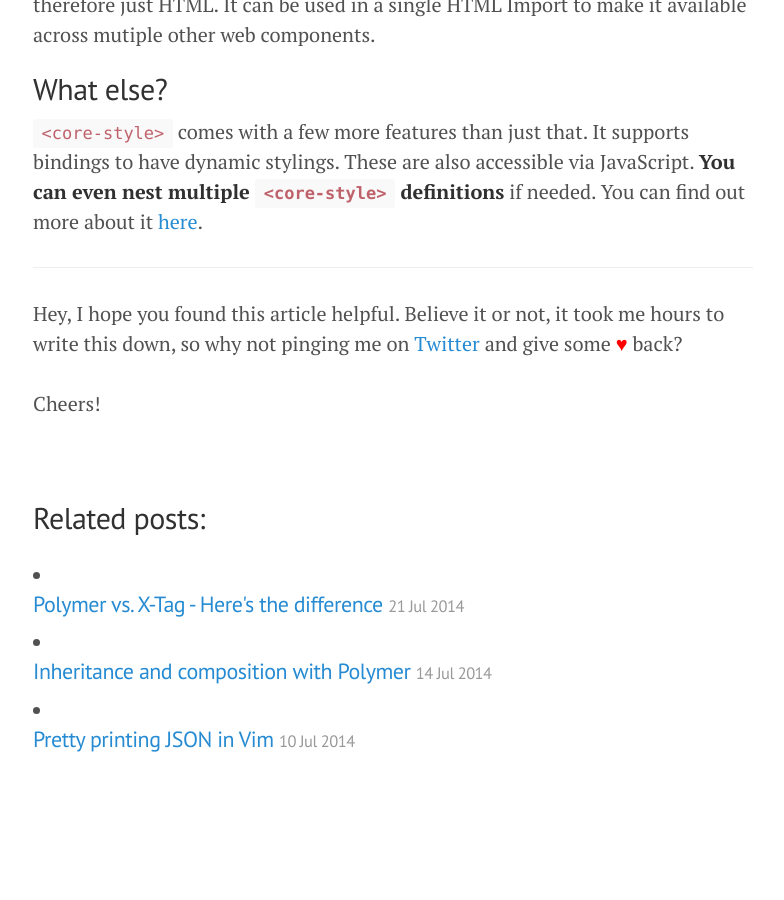
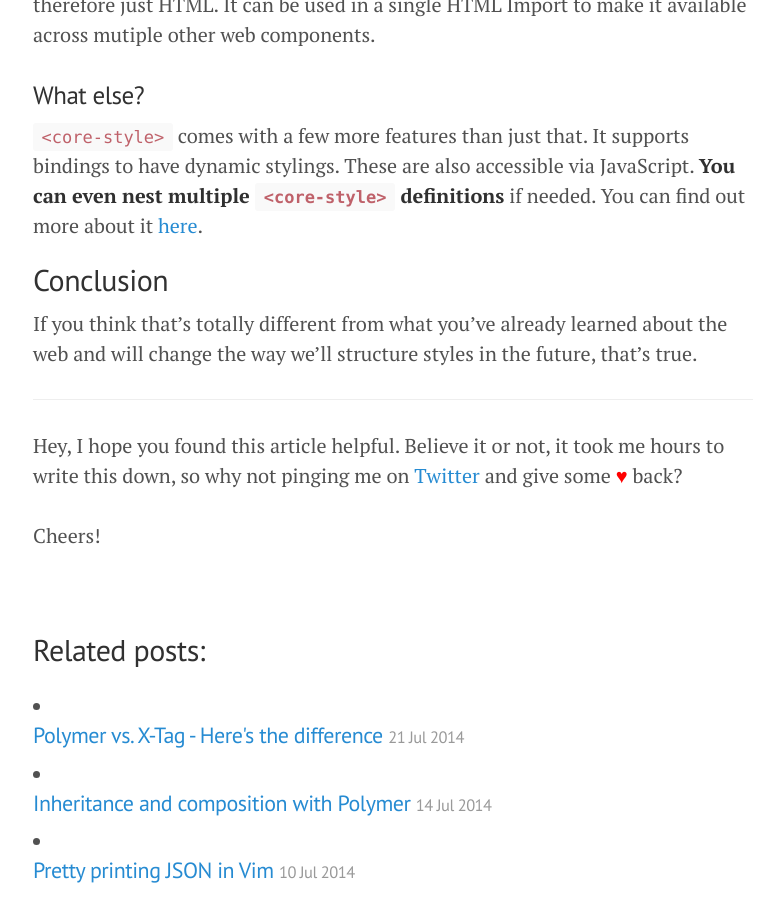
Before and after one commit to 0x-r4bbit/pascalprecht.github.io, a Jekyll site: the page built from _posts/2014-08-01-sharing-styles-across-web-components-with-polymer-and-core-style.md, in a window 1280 px wide and 900 px high, scrolled down 6255 px. Shown: the whole window, without its empty margins (247-1031 px from the left). Built offline with Jekyll 4.4.1, drawn with Linux system fonts in a browser that asks for light colours; Markdown is read by kramdown in place of the engine named in the settings; before the commit the page ends 7068 px from its top, so only the background shows below that.

Commit message:
adds conclusion

```diff
--- a/_posts/2014-08-01-sharing-styles-across-web-components-with-polymer-and-core-style.md
+++ b/_posts/2014-08-01-sharing-styles-across-web-components-with-polymer-and-core-style.md
@@ -175,6 +175,10 @@ Try it out and you'll see that `<my-other-button>` has all styles that are defin
 
 Don't forget that in the end, `<core-style>` is also just a web component and therefore just HTML. It can be used in a single HTML Import to make it available across mutiple other web components.
 
-## What else?
+### What else?
 
 `<core-style>` comes with a few more features than just that. It supports bindings to have dynamic stylings. These are also accessible via JavaScript. **You can even nest multiple `<core-style>` definitions** if needed. You can find out more about it [here](http://www.polymer-project.org/docs/elements/core-elements.html#core-style).
+
+## Conclusion
+
+If you think that's totally different from what you've already learned about the web and will change the way we'll structure styles in the future, that's true.
```
